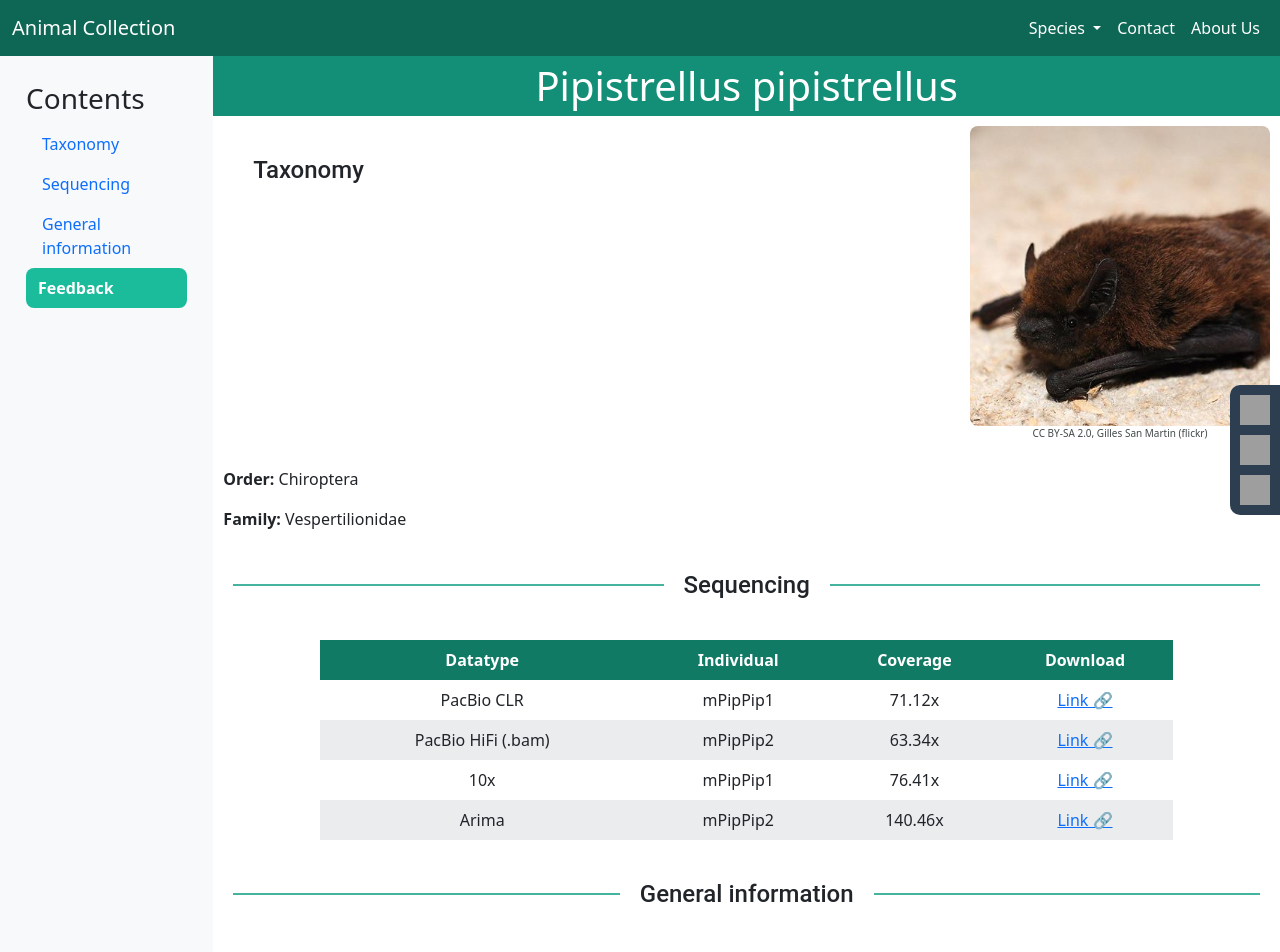
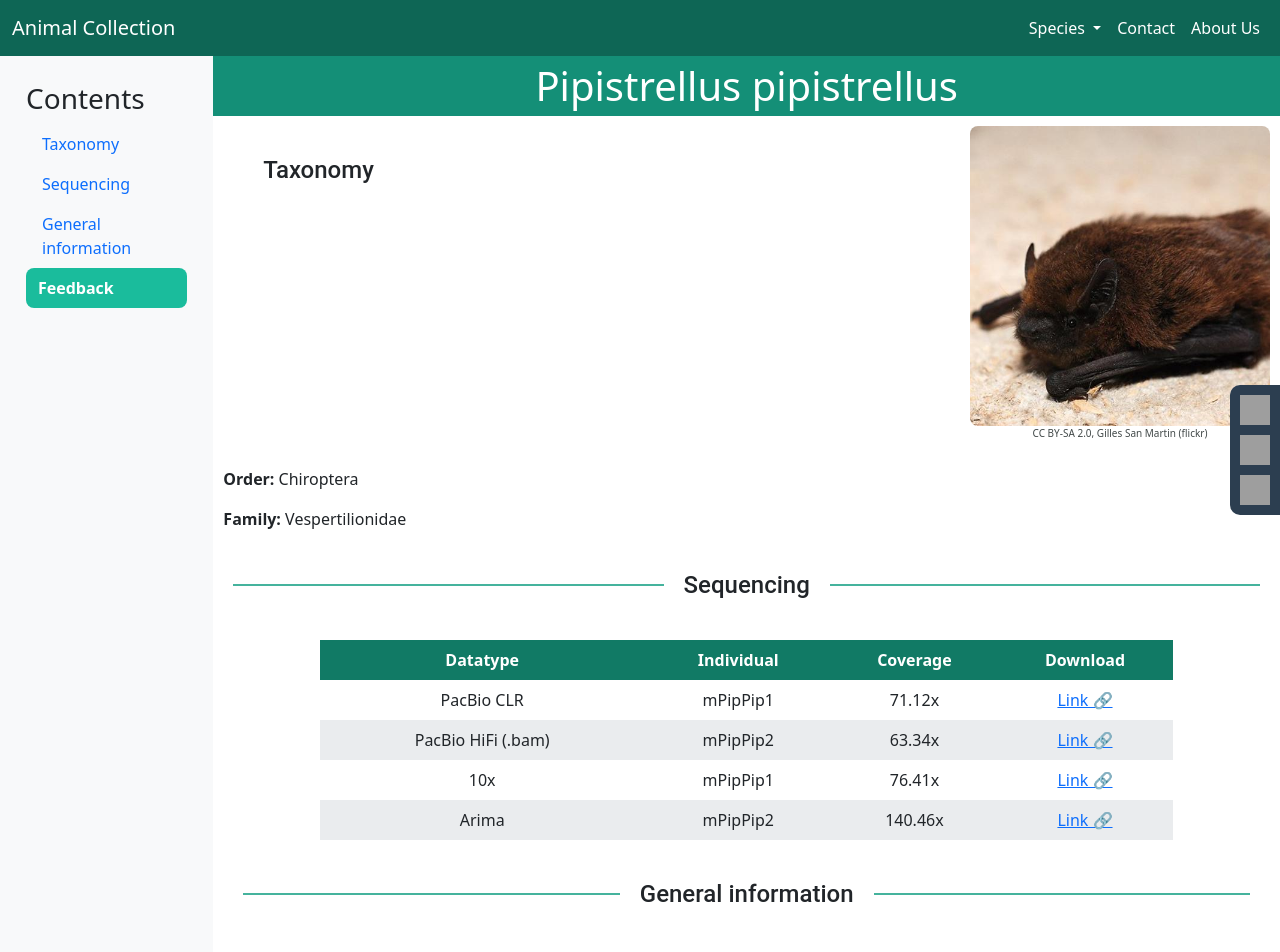
Before and after one commit to Aterien/genome2, a Jekyll site: the page built from _species/common_pipistrelle.md, in a window 1280 px wide. Shown: the top 952 px of the page. Built offline with Jekyll 4.4.1, drawn with Linux system fonts in a browser that asks for light colours; grey boxes are pictures that could not be loaded.

Commit message:
Update species.html

```diff
--- a/_layouts/species.html
+++ b/_layouts/species.html
@@ -99,8 +99,9 @@
             </div>
         </div>
 
-        <h2 id="tax">Taxonomy</h2>
+
         <div id="taxonomy">
+          <h2 id="tax">Taxonomy</h2>
             <p><strong>Order:</strong> {{ page.order.name }}</p>
             <p><strong>Family:</strong> {{ page.family.name }}</p>
         </div>
@@ -123,8 +124,9 @@
             {% endfor %}
         </table>
 
+
+        <div id = "content">
         <h2 id="info">General information</h2>
-        <div id = "content">
             {{ content }}
         </div>
 
```
